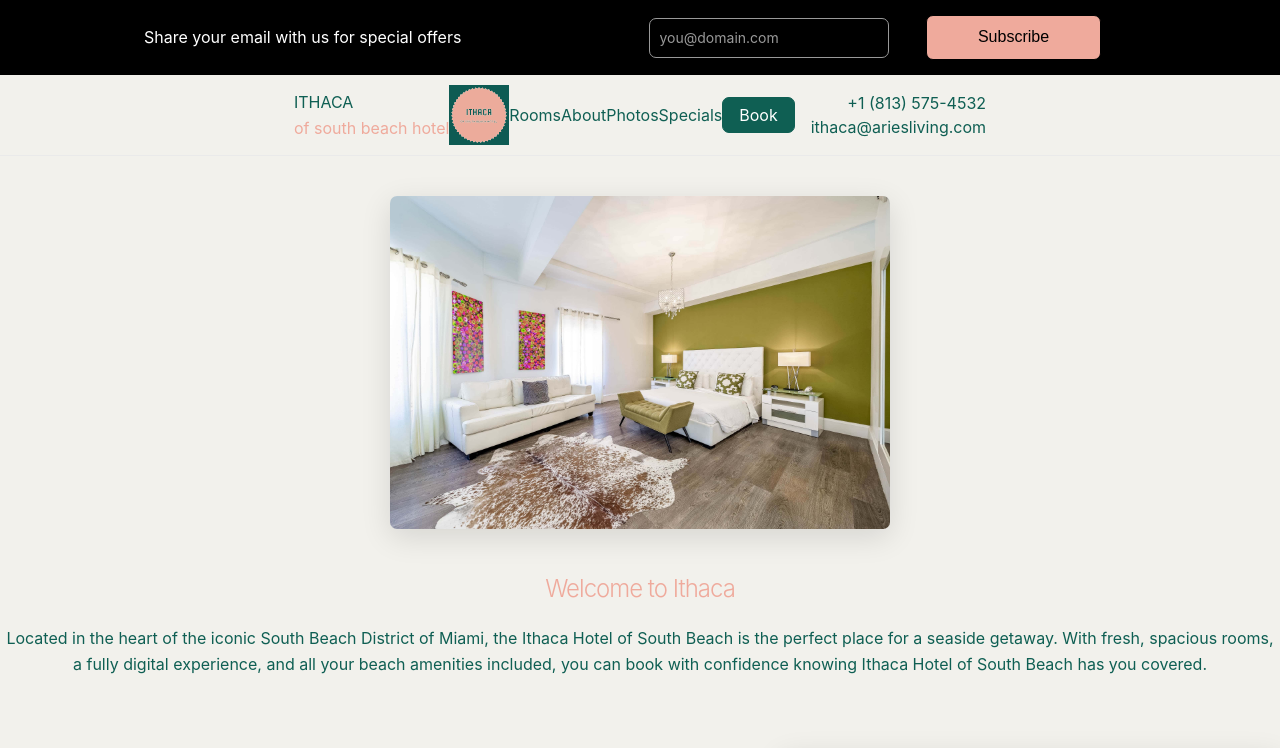
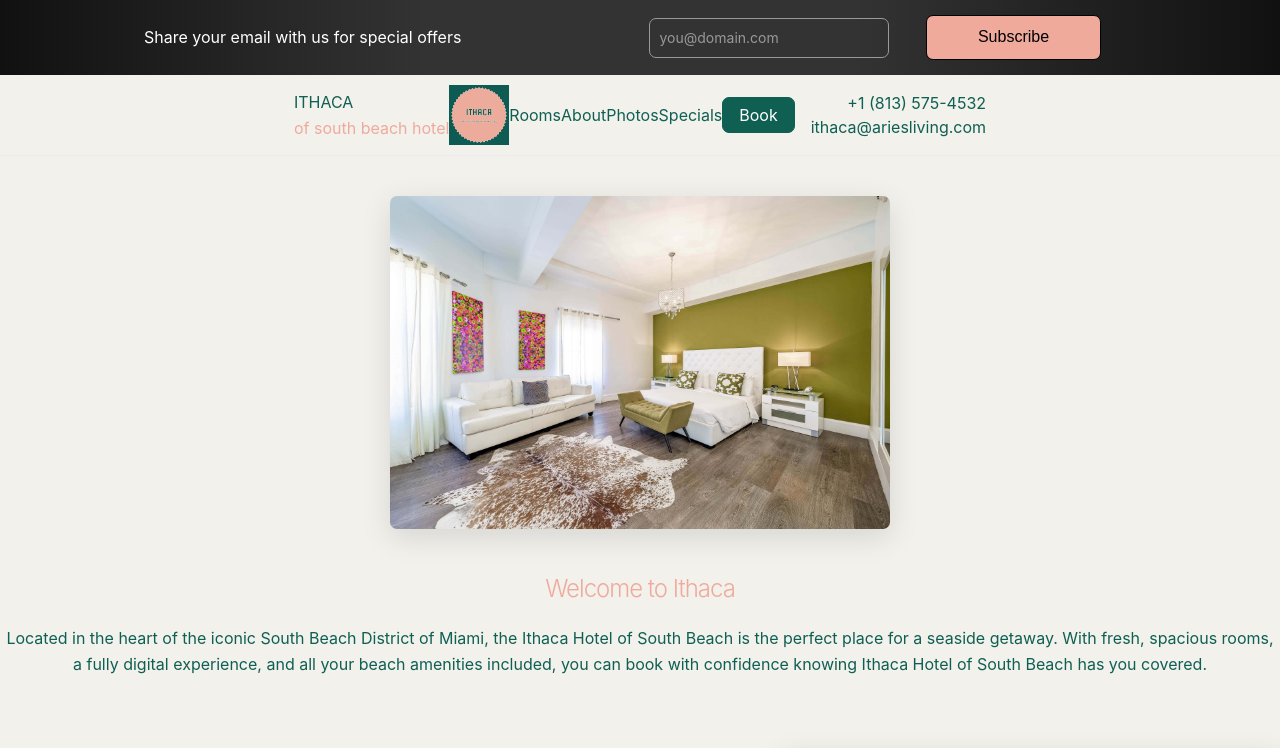
Before and after one commit to dmartss/ithaca-south-beach, a Next.js app: page / in a window 1280 px wide. Shown: the top 748 px of the page. Built offline with nearby package versions, Linux system fonts and the light colour scheme; no server answers; a web font is replaced by a local one.

Commit message:
gradients

```diff
--- a/components/header/banner.js
+++ b/components/header/banner.js
@@ -15,7 +15,7 @@ const Banner = () => {
       <style jsx>{`
         .banner {
           width: 100%;
-          background: var(--black);
+          background-image: var(--gradient-1);
           color: var(--white);
           min-height: 75px;
           display: flex;
--- a/styles/global.css
+++ b/styles/global.css
@@ -31,9 +31,7 @@
     Cantarell, Fira Sans, Droid Sans, Helvetica Neue, sans-serif;
   --font-mono: 'SFMono-Regular', 'Consolas', 'Liberation Mono', 'Menlo', monospace;
 
-  /* Transitions */
-  --transition: 0.1s ease-in-out;
-  --transition-slow: 0.3s ease-in-out;
+  --gradient-1: linear-gradient(270deg, #111111, #333333, #333333, #111111);
 }
 
 html {
```
